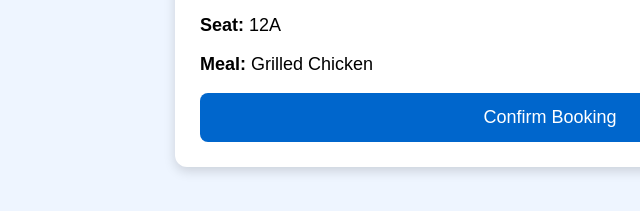
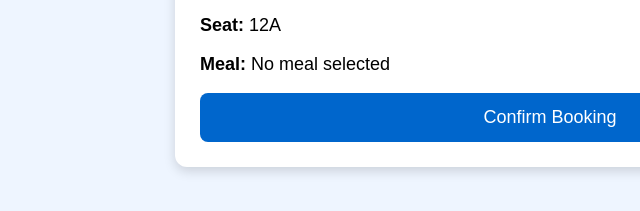
Before and after one commit to moodymubarak2015-creator/Royal-Air, a plain HTML site: page review.html in a window 1280 px wide. Shown: the part 267-478 px from the top of the page, 90-730 px from the left. Drawn offline with Linux system fonts and the light colour scheme.

Commit message:
Update review.html

```diff
--- a/review.html
+++ b/review.html
@@ -61,7 +61,12 @@ button{
 
 <p><strong>Flight:</strong> Cairo → Paris</p>
 <p><strong>Seat:</strong> 12A</p>
-<p><strong>Meal:</strong> Grilled Chicken</p>
+<p><strong>Meal:</strong> <span id="meal"></span></p>
+
+<script>
+document.getElementById("meal").textContent =
+localStorage.getItem("meal") || "No meal selected";
+</script>
 
 <button onclick="window.location.href='confirmation.html'">
 Confirm Booking
```
